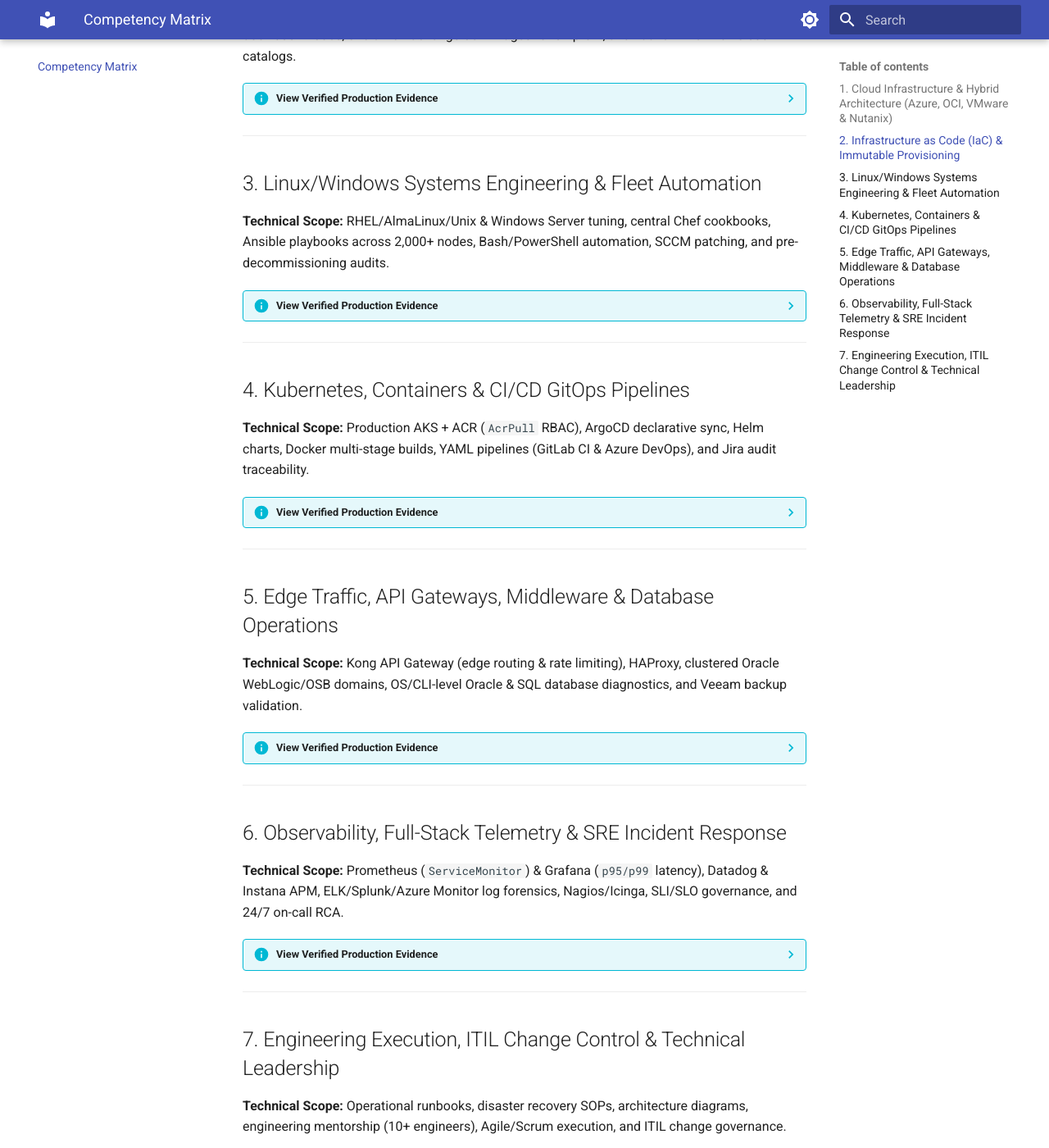
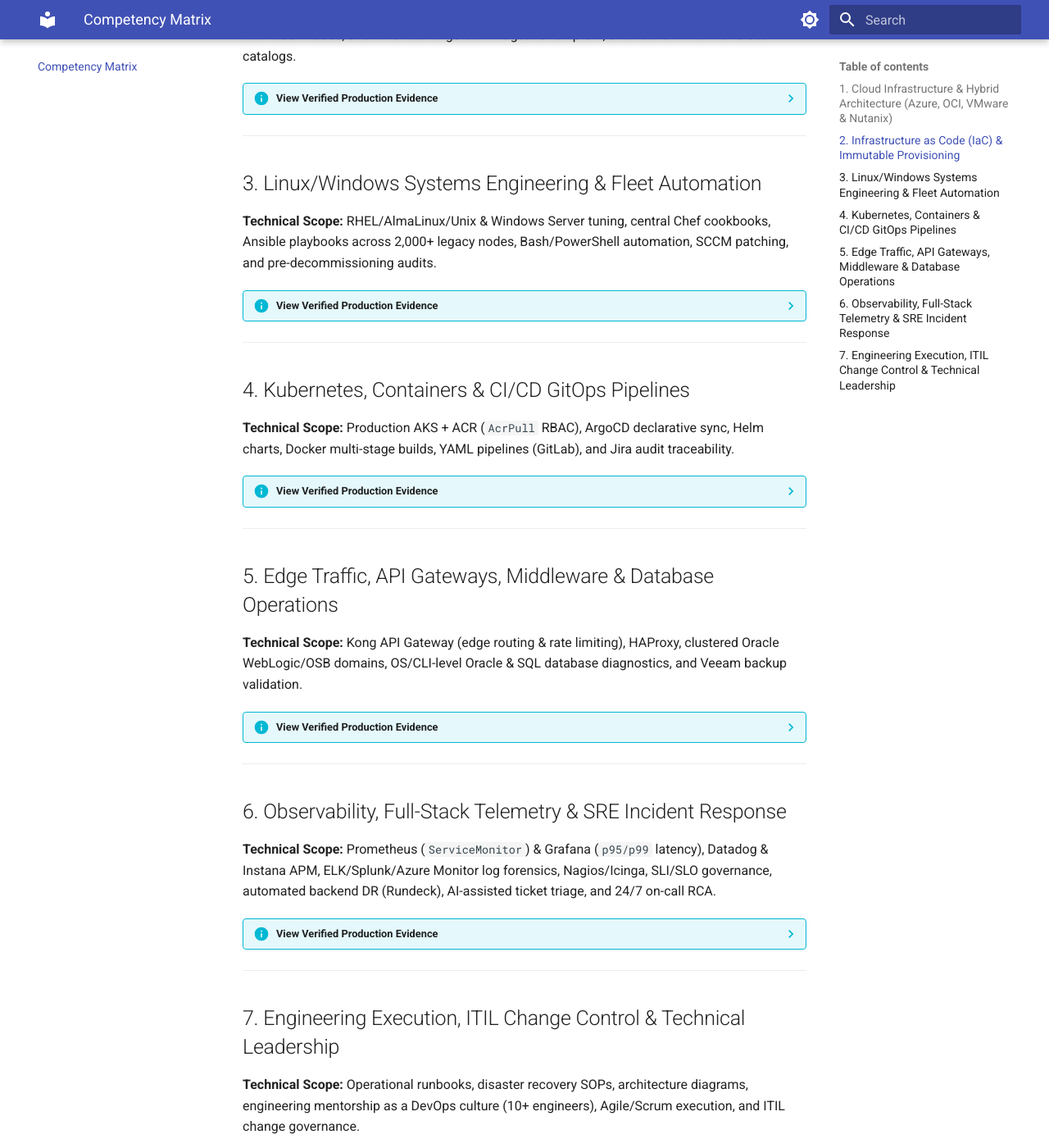
Before and after one commit to ejpinangog/ejpinangog.github.io, an MkDocs documentation site: the page built from docs/skills-matrix.md, in a window 1280 px wide and 1400 px high, scrolled down 704 px. Shown: the whole window at 82% size. Built offline with MkDocs 1.6.1 and Material for MkDocs 9.7.7, drawn with Linux system fonts in a browser that asks for light colours; part of the change alters nothing that is shown.

Commit message:
fix: modified skills-matrix

```diff
--- a/docs/skills-matrix.md
+++ b/docs/skills-matrix.md
@@ -23,20 +23,20 @@ Deep-dive technical alignment across **Platform Engineering, Site Reliability En
 **Technical Scope:** Modular Terraform with remote state locking, GitLab CI orchestration across 300–500+ nodes, one-time Packer golden images for on-prem, and native AlmaLinux cloud catalogs.
 
 ??? info "View Verified Production Evidence"
-    * **Modular Terraform at Scale (Falabella Bank & Kibernum):** Architected reusable **Terraform** modules with remote state locking to provision and manage lifecycle state across **300–500+ multi-tier nodes** (Web, App/Middleware, Database, and Monitoring) across Development, QA, and Production environments.
+    * **Modular Terraform at Scale (Falabella Bank & Kibernum):** Architected reusable **Terraform** modules with remote state locking to provision and manage lifecycle state across **400–600+ multi-tier nodes** in Omnichannel project (Web, App, Database, and Monitoring) across Development, QA, and Production environments to four country (Chile, Colombia, Peru y Mexico).
     * **Automated IaC Pipelines:** Integrated Terraform (`fmt`, `validate`, `plan`, and gated `apply`) into **GitLab CI/CD** pipelines to enforce declarative infrastructure changes and eliminate manual console provisioning across VMware, Nutanix, Azure, and OCI.
-    * **Immutable Golden Images vs. Native Cloud Catalogs:** Built one-time hardened golden image templates using **HashiCorp Packer** for on-premises VMware/Nutanix hypervisors, while leveraging native **AlmaLinux** marketplace/platform images in Azure and OCI—cutting provisioning lead times by **99%**.
+    * **Immutable Golden Images vs. Native Cloud Catalogs:** Built one-time hardened golden image templates using **HashiCorp Packer** for on-premises VMware/Nutanix hypervisors, while leveraging native **AlmaLinux**, **OracleLinux** marketplace/platform images in Azure and OCI—cutting provisioning lead times by **99%**.
     * **Zero-Drift Post-Provisioning:** Integrated Terraform outputs directly with **Chef** and **Ansible** inventories to enforce deterministic node roles immediately after compute creation.
 
 ---
 
 ## 3. Linux/Windows Systems Engineering & Fleet Automation
 
-**Technical Scope:** RHEL/AlmaLinux/Unix & Windows Server tuning, central Chef cookbooks, Ansible playbooks across 2,000+ nodes, Bash/PowerShell automation, SCCM patching, and pre-decommissioning audits.
+**Technical Scope:** RHEL/AlmaLinux/Unix & Windows Server tuning, central Chef cookbooks, Ansible playbooks across 2,000+ legacy nodes, Bash/PowerShell automation, SCCM patching, and pre-decommissioning audits.
 
 ??? info "View Verified Production Evidence"
     * **Enterprise OS Administration & Performance Tuning (Falabella Bank, Kibernum, ActiveIT, Anida):** Administered mission-critical **RHEL, AlmaLinux, CentOS, Oracle Linux, Unix**, and **Windows Server** fleets—handling kernel tuning, filesystem/LVM storage expansion, CPU/memory bottleneck remediation, and strict SLA compliance.
-    * **Declarative Configuration Management (Chef & Ansible):** Co-owned central **Chef** repositories (custom cookbooks/recipes) and authored modular **Ansible** playbooks/roles across **2,000+ servers** to enforce OS security baselines, manage SSH keys and `sudoers` elevation, automate Linux kernel patching, and execute zero-downtime `.ear`/`.war` deployments on WebLogic/OSB.
+    * **Declarative Configuration Management (Chef & Ansible):** Co-owned central **Chef** repositories (custom cookbooks/recipes) and authored modular **Ansible** playbooks/roles across **2,000+ legacy servers** to enforce OS security baselines, manage SSH keys and `sudoers` elevation, automate Linux kernel patching, and execute zero-downtime `.ear`/`.war` deployments on WebLogic/OSB.
     * **Advanced Bash & PowerShell Automation:** Engineered production scripts for **SSL/TLS certificate lifecycle rotation**, **Active Directory/GPO** enforcement, automated **Daylight Saving Time (DST)** offset verification, and log parsing (`/var/log`, `journalctl`, Windows Event Viewer)—cutting repetitive operational toil by **80%**.
     * **Centralized Windows Patch Orchestration:** Managed monthly security patch rollouts and vulnerability remediation across Windows Server fleets using **Microsoft Endpoint Configuration Manager (MECM/SCCM)**.
     * **Runbook Automation & Self-Healing via Rundeck:** Built RBAC-controlled **Rundeck** jobs to automate log purging, filesystem (FS) cleanup thresholds, and orchestrated service restarts across Linux/Windows nodes—preventing disk-saturation outages with full execution audit logs.
@@ -46,12 +46,12 @@ Deep-dive technical alignment across **Platform Engineering, Site Reliability En
 
 ## 4. Kubernetes, Containers & CI/CD GitOps Pipelines
 
-**Technical Scope:** Production AKS + ACR (`AcrPull` RBAC), ArgoCD declarative sync, Helm charts, Docker multi-stage builds, YAML pipelines (GitLab CI & Azure DevOps), and Jira audit traceability.
+**Technical Scope:** Production AKS + ACR (`AcrPull` RBAC), ArgoCD declarative sync, Helm charts, Docker multi-stage builds, YAML pipelines (GitLab), and Jira audit traceability.
 
 ??? info "View Verified Production Evidence"
     * **Production AKS & GitOps Architecture (Falabella Bank):** Provisioned and operated **Azure Kubernetes Service (AKS)** clusters integrated with **Azure Container Registry (ACR)** via **Managed Identities (`AcrPull` RBAC)**; built **GitLab CI/CD** pipelines to compile/push multi-stage **Docker** images and update declarative K8s manifests synchronized via **ArgoCD**—leveraging ArgoCD for real-time deployment monitoring, drift detection, cluster health checks, and automated self-healing.
     * **Container Orchestration & Workload Migration:** Packaged legacy middleware and monolithic services into containerized runtimes across **Kubernetes (K8s/AKS)** and **Docker Swarm**, configuring Horizontal Pod Autoscalers (HPA), resource limits/requests, Ingress controllers, and **Helm** charts.
-    * **Multi-Platform CI/CD & Artifact Governance (GitLab CI, Azure DevOps, Jenkins, Rundeck):** Authored declarative **YAML** and Classic pipelines with automated build/test validation gates, internal artifact repository management, Technical Lead approvals in lower environments, and CAB release gates in production.
+    * **Multi-Platform CI/CD & Artifact Governance (GitLab, Jenkins, Rundeck):** Authored declarative **YAML** and Classic pipelines with automated build/test validation gates, internal artifact repository management, Technical Lead approvals in lower environments, and CAB release gates in production.
     * **End-to-End Ticket Traceability:** Enforced strict audit traceability linking **Jira** requirement and change tickets to GitLab repositories and release pipelines under regulated financial compliance frameworks.
 
 ---
@@ -62,26 +62,30 @@ Deep-dive technical alignment across **Platform Engineering, Site Reliability En
 
 ??? info "View Verified Production Evidence"
     * **API Gateway & Load Balancing (Falabella Bank):** Deployed, tuned, and supported **Kong API Gateway** (configuring upstream targets, plugins, rate limiting, and secure edge routing) alongside **HAProxy** and **Azure Load Balancers** for high-throughput omnichannel banking traffic.
-    * **Enterprise Middleware Administration (Falabella Bank & Kibernum):** Administered clustered **Oracle WebLogic (WL)** and **Oracle Service Bus (OSB)** domains—troubleshooting JVM heap/thread dumps, connection pools, JMS queues, and clustered node health.
-    * **OS-Level Database Operations & Backup Verification:** Provided OS-level administration and CLI-level operational diagnostics for **Oracle** and **SQL** database servers (I/O latency, tablespace/disk saturation, listener health) alongside automated backup/restore verification using **Veeam Backup & Replication**.
+    * **Enterprise Middleware Administration (Falabella Bank & Kibernum):** Administered clustered **Oracle WebLogic (WL)** and **Oracle Service Bus (OSB)** domains—troubleshooting JVM heap/thread dumps, connection pools, JMS queues, tunning and clustered node health.
+    * **OS-Level Database Operations & Backup Verification (Falabella Bank):** Provided OS-level administration and CLI-level operational diagnostics for **Oracle** and **SQL** database servers (I/O latency, tablespace/disk saturation, listener health) alongside automated backup/restore verification using **Veeam Backup & Replication**.
 
 ---
 
 ## 6. Observability, Full-Stack Telemetry & SRE Incident Response
 
-**Technical Scope:** Prometheus (`ServiceMonitor`) & Grafana (`p95/p99` latency), Datadog & Instana APM, ELK/Splunk/Azure Monitor log forensics, Nagios/Icinga, SLI/SLO governance, and 24/7 on-call RCA.
+**Technical Scope:** Prometheus (`ServiceMonitor`) & Grafana (`p95/p99` latency), Datadog & Instana APM, ELK/Splunk/Azure Monitor log forensics, Nagios/Icinga, SLI/SLO governance, automated backend DR (Rundeck), AI-assisted ticket triage, and 24/7 on-call RCA.
 
 ??? info "View Verified Production Evidence"
     * **Kubernetes & Cloud-Native Telemetry:** Deployed **Prometheus (`ServiceMonitor`)** and **Grafana** dashboards on AKS and Linux fleets to track node/pod resource saturation, HTTP request latency (**p95/p99**), and error-rate budgets.
     * **Multi-Tiered Enterprise Monitoring & Log Forensics:** Engineered and maintained specialized observability layers—**Datadog** and **Instana** for distributed APM and business transaction metrics; **Nagios** and **Icinga** for legacy/on-prem host and service checks; and **ELK Stack, Splunk, Azure Monitor, and Log Analytics** for centralized log indexing and root-cause forensics.
     * **L3 Incident Leadership, On-Call & Blameless RCA:** Participated in **24/7 technical on-call rotations**, led L2/L3 critical incident triage across distributed tiers, defined **SLIs/SLOs** to reduce **MTTD/MTTR**, and authored blameless **Root Cause Analysis (RCA)** postmortems—cutting recurring critical incidents by **>50%**.
+    * **SRE Toil Reduction & Automated Backend DR (Rundeck):** Engineered automated **Rundeck** recovery workflows for backend service tiers to execute controlled failover and service restoration during outages—eliminating manual operational toil and significantly lowering **MTTR**.
+    * **AI-Assisted Incident Resolution & Ticket Intelligence:** Spearheaded early-stage **AI** adoption over historical resolved ticket datasets and RCA knowledge bases to surface recurring failure patterns, recommend validated remediation steps, and accelerate triage velocity across support tiers.
 
 ---
 
 ## 7. Engineering Execution, ITIL Change Control & Technical Leadership
 
-**Technical Scope:** Operational runbooks, disaster recovery SOPs, architecture diagrams, engineering mentorship (10+ engineers), Agile/Scrum execution, and ITIL change governance.
+**Technical Scope:** Operational runbooks, disaster recovery SOPs, architecture diagrams, engineering mentorship as a DevOps culture (10+ engineers), Agile/Scrum execution, and ITIL change governance.
 
 ??? info "View Verified Production Evidence"
-    * **Runbooks, SOPs & Reference Architecture:** Authored standardized operational runbooks, disaster recovery procedures, and architecture diagrams—cutting onboarding ramp-up times by **50%** across teams of **10+ engineers**.
-    * **Regulated Change Governance:** Executed production releases within **Agile/Scrum** sprints and **ITIL** change control workflows (**Jira, AutoTask, HPSM**), partnering with InfoSec, Networking, and AppDev teams to pass internal/external compliance audits with zero unapproved drift.
+    **Runbooks, SOPs & Reference Architecture:** Authored standardized operational runbooks, disaster recovery procedures, and system architecture diagrams—cutting onboarding ramp-up times by **50%** across teams of **10+ engineers**.
+    * **Regulated Change Governance & CAB Leadership:** Represented platform engineering in **Change Advisory Board (CAB)** reviews and executed production releases within **Agile/Scrum** sprints and **ITIL** workflows (**Jira, AutoTask, HPSM**), enforcing validated rollback plans and zero unapproved drift across compliance audits.
+    * **DevOps Culture & Cross-Silo Enablement:** Bridged operational silos across AppDev, InfoSec, Networking, and DBA teams by standardizing self-service CI/CD templates, shared observability dashboards, and automated operational workflows.
+    * **Continuous Improvement & Postmortem Execution:** Facilitated technical retrospectives and blameless post-incident reviews, converting root-cause findings into prioritized **Jira** automation backlogs to permanently eliminate recurring manual toil.
```
